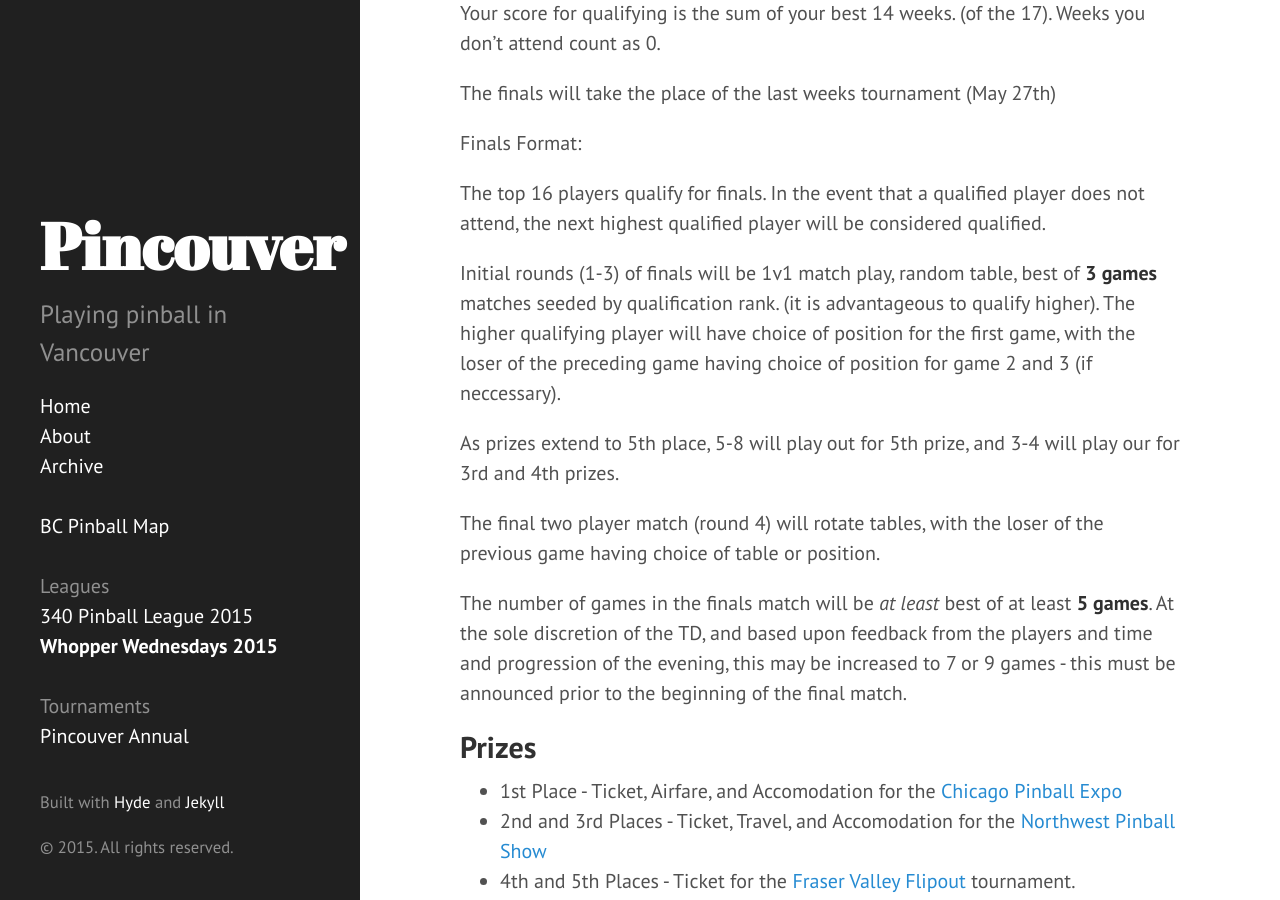
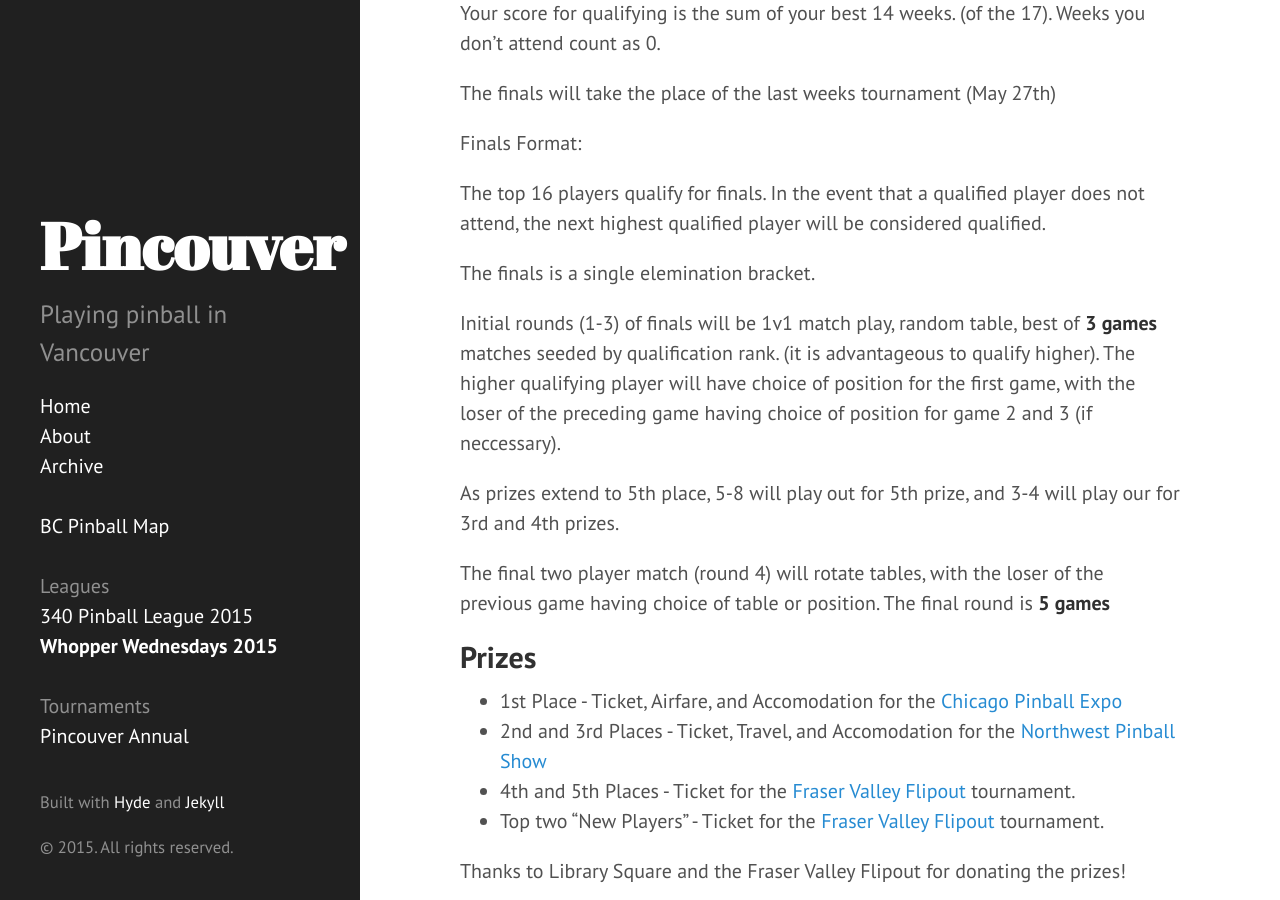
Before and after one commit to lytfyre/VancouverPinball, a Jekyll site: the page built from leagues/whopper_wednesdays.md, in a window 1280 px wide and 900 px high, scrolled down 1107 px. Built offline with Jekyll 4.4.1, drawn with Linux system fonts in a browser that asks for light colours.

Commit message:
remove overcomplicated finals match numbers

```diff
--- a/leagues/whopper_wednesdays.md
+++ b/leagues/whopper_wednesdays.md
@@ -47,15 +47,15 @@
 
 The top 16 players qualify for finals. In the event that a qualified player does not attend, the next highest qualified player will be considered qualified.
 
+The finals is a single elemination bracket.
+
 Initial rounds (1-3) of finals will be 1v1 match play, random table, best of **3 games** matches seeded by qualification rank. (it is advantageous to qualify higher).
 The higher qualifying player will have choice of position for the first game, with the loser of the preceding game having choice of position for game 2 and 3 (if neccessary).
 
 As prizes extend to 5th place, 5-8 will play out for 5th prize, and 3-4 will play our for 3rd and 4th prizes.
 
-The final two player match (round 4) will rotate tables, with the loser of the previous game having choice of table or position.
+The final two player match (round 4) will rotate tables, with the loser of the previous game having choice of table or position. The final round is **5 games**
 
-The number of games in the finals match will be _at least_ best of at least **5 games**.
-At the sole discretion of the TD, and based upon feedback from the players and time and progression of the evening, this may be increased to 7 or 9 games - this must be announced prior to the beginning of the final match.
 
 ## Prizes
 
```
